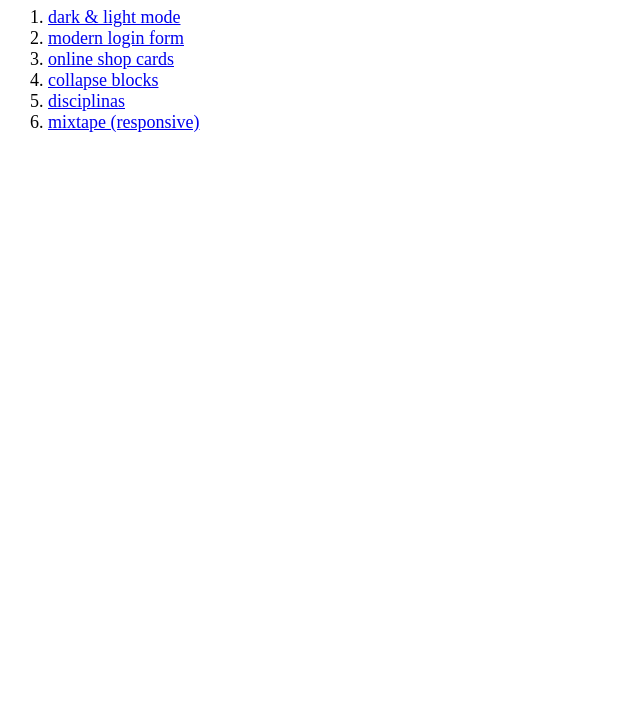
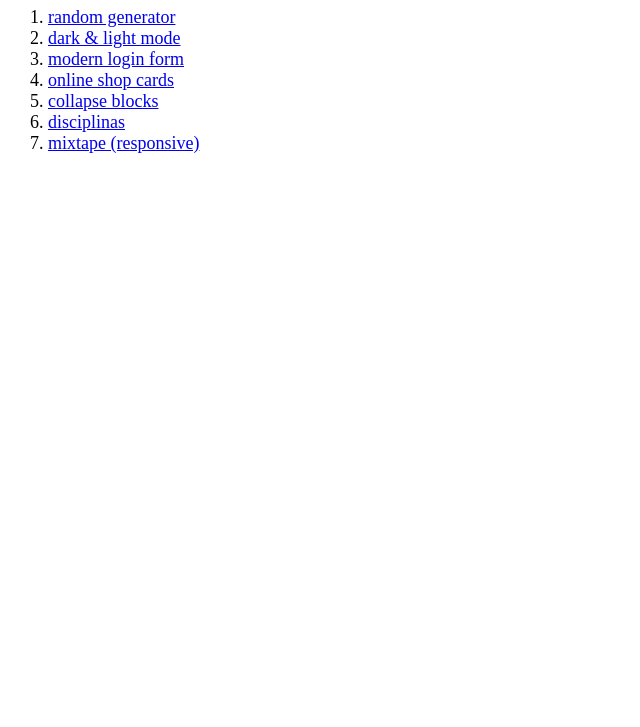
Before and after one commit to dxxgo/web, a plain HTML site: page index.html in a window 1280 px wide. Shown: the part 73-800 px from the top of the page, without its empty margins (0-640 px from the left). Drawn offline with Linux system fonts and the light colour scheme.

Commit message:
att links

```diff
--- a/index.html
+++ b/index.html
@@ -21,6 +21,7 @@
 
   <ol>
     <h1>My projects</h1>
+    <li><a target="_blank" href="https://dxxgo.github.io/web/random_generator">random generator</a></li>
     <li><a target="_blank" href="https://dxxgo.github.io/web/dark_mode">dark & light mode</a></li>
     <li><a target="_blank" href="https://dxxgo.github.io/web/login_form">modern login form</a></li>
     <li><a target="_blank" href="https://dxxgo.github.io/web/store_card">online shop cards</a></li>
```
